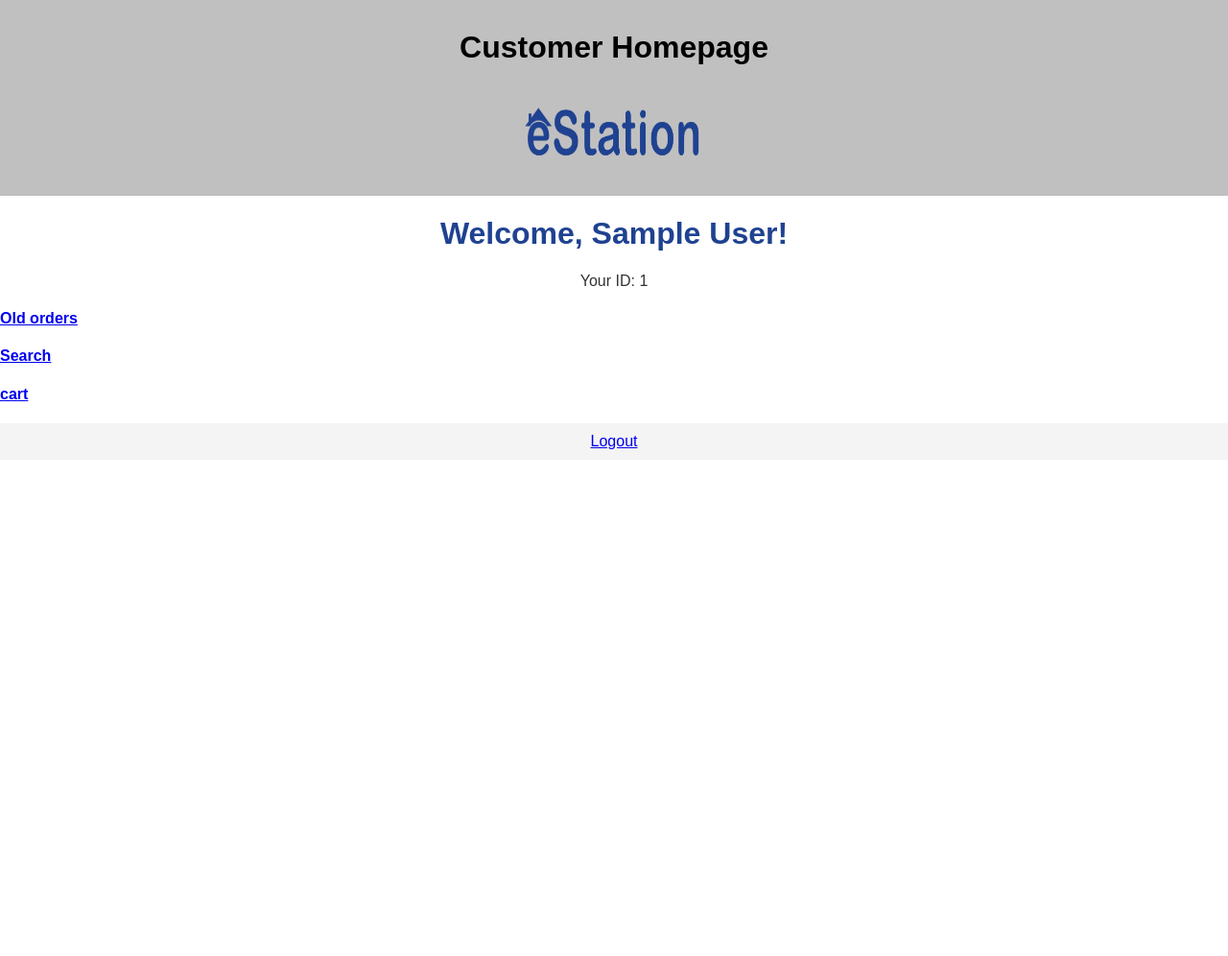
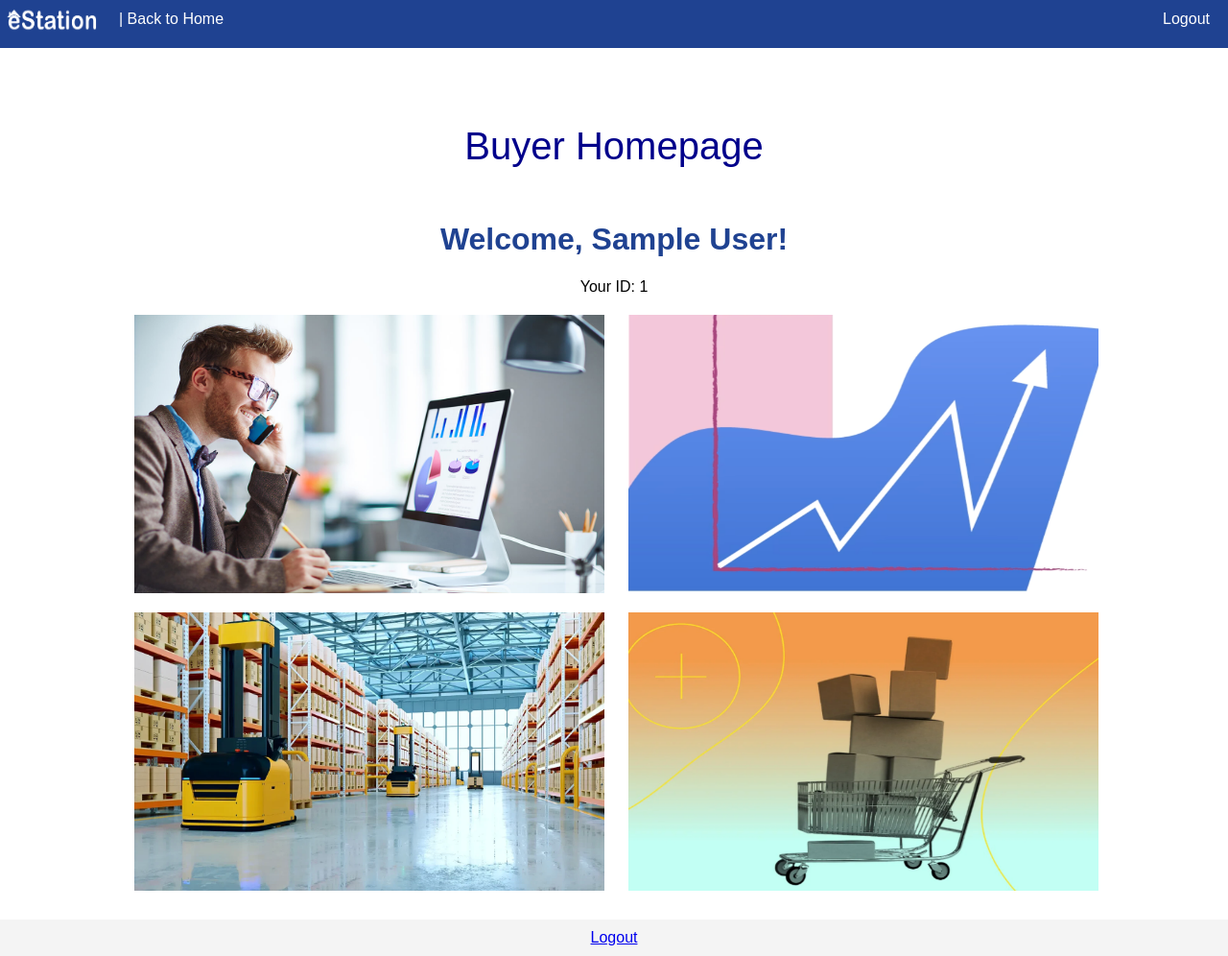
Before and after one commit to erinc0/Seniorproj, a Flask app: page /Bhomepage in a window 1280 px wide. Shown: the whole page at 96% size. Before the commit the page ends 468 px from the top, so only its background shows below. Run offline with Flask 3, Linux system fonts and the light colour scheme; the visitor is signed in with stand-in values (Sample User, id 1).

Commit message:
another one
another one

```diff
--- a/SCP/app.py
+++ b/SCP/app.py
@@ -66,7 +66,7 @@ def login():
                 msg = 'Logged in successfully !'
                 return redirect(url_for('Bhomepage'))
             else:
-                msg = 'Incorrect username / password !'
+                return jsonify({'Incorrect': 'wrong password/username'}), 201
         else:
             print("boser3")
             cursor.execute('SELECT * FROM Supplier WHERE SupplierEmail = ? AND SupplierPasscode = ?', (username, password, ))
@@ -80,7 +80,7 @@ def login():
                 msg = 'Logged in successfully !'
                 return redirect(url_for('Vhomepage'))
             else:
-                msg = 'Incorrect username / password !'
+                return jsonify({'Incorrect': 'wrong password/username'}), 201
     else:
         return render_template('login.html')
 
@@ -303,12 +303,29 @@ def update_cart(ItemID, quantity):
     conn = connect_db()
     cursor = conn.cursor()
     CartID = session['id']
-    cursor.execute("UPDATE CartItems SET CartQuantity = ? WHERE CartID = ? AND ProductID = ?",
+    try:
+        cursor.execute("UPDATE CartItems SET CartQuantity = ? WHERE CartID = ? AND ProductID = ?",
                            (quantity, CartID, ItemID))
-    return jsonify({'success': True}), 201
+        conn.commit()
+        return jsonify({'success': True}), 201
+    except sqlite3.Error as e:
+        return jsonify({'error': str(e)}), 500
+    finally:
+        conn.close()
 
-@app.route('/remove_from_cart', methods=['POST']) #purchase history
-def remove_from_cart():
+@app.route('/remove_from_cart/<int:ItemID>', methods=['DELETE']) #purchase history
+def remove_from_cart(ItemID):
+    conn = connect_db()
+    cursor = conn.cursor()
+    CartID = session['id']
+    try:
+        cursor.execute("DELETE FROM CartItems WHERE CartID = ? AND ProductID = ?", (CartID, ItemID))
+        conn.commit()
+        return jsonify({'success': True}), 201
+    except sqlite3.Error as e:
+        return jsonify({'error': str(e)}), 500
+    finally:
+        conn.close()
     return render_template('Cart.html')
 
 
--- a/SCP/templates/BuyerMainpage.html
+++ b/SCP/templates/BuyerMainpage.html
@@ -3,21 +3,68 @@
 <head>
     <meta charset="UTF-8">
     <title>Title</title>
-    <link rel="stylesheet" href="{{ url_for('static', filename='style.css') }}">
+    <link rel="stylesheet" href="{{ url_for('static', filename='homes.css') }}">
+	<style> img{
+	height: 290px;
+	width: 490px;
+	justify-self: center;
+	padding-left: 5px;
+	float: left;
+	}
+	</style>
 </head>
 <body>
+<div class = "topnav">
+    <img src = "{{ url_for('static', filename='whiteversion.webp') }}" alt="logo"
+         style="width: 100px;height:40px" >
+    <a href="Homepage.html">| Back to Home</a>
+    <a href="login.html" style="float: right"> Logout </a>
+
+</div>
 <header>
-
-    <h1 style="color: black"> Customer Homepage</h1>
-    <img src="{{ url_for('static', filename='estation1.png') }}" alt="logo"
-         style="width: 200px;height:100px">
+    Buyer Homepage
 </header>
 <main>
 	<h1>Welcome, {{ session['username'] }}!</h1>
     <p>Your ID: {{ session['id'] }}</p>
-    <h4> <a href="{{ url_for('cancel') }}"> Old orders</a></h4>
-	<h4> <a href="{{ url_for('search') }}"> Search</a></h4>
-	<h4> <a href="{{ url_for('cartpage') }}"> cart</a></h4>
+<div class="row nomargin">
+    <div class="container">
+        <a href="{{ url_for('contactus') }}">
+            <img src="{{ url_for('static', filename='PhoneCall.jpg')}}" class="opimage"></a>
+        <div class ="mid">
+            <div class ="text"> Contact us
+            </div>
+        </div>
+    </div>
+    <div class="container">
+        <a href="{{ url_for('cancel') }}">
+            <img src="{{ url_for('static', filename='graph.png')}}" class="opimage">
+        </a>
+        <div class="mid">
+            <div class ="text">Orders
+            </div>
+        </div>
+    </div>
+</div>
+<div class="row nomargin">
+    <div class="container">
+        <a href="{{ url_for('search') }}">
+            <img src="{{ url_for('static', filename='2.png')}}" class="opimage">    </a>
+        <div class="mid">
+            <div class="text"> Search
+            </div>
+        </div>
+    </div>
+
+    <div class="container">
+        <a href="{{ url_for('cartpage') }}">
+            <img src="{{ url_for('static', filename='3.png')}}" class="opimage">    </a>
+        <div class="mid">
+            <div class="text"> Cart
+            </div>
+        </div>
+    </div>
+</div>
 </main>
 </body>
 <footer>
--- a/SCP/templates/login.html
+++ b/SCP/templates/login.html
@@ -13,7 +13,7 @@
 <body>
 
 <div class = "topnav">
-    <img src="../static/estation1.png" alt="estation1.png"
+    <img src="{{ url_for('static', filename='estation1.png') }}" alt="estation1.png"
          style="width: 100px;height:60px">
     <a href="{{ url_for('contactus') }}" >Contact us</a>
     <a href="signup.html" style="float:right" >Sign up</a>
```
Also changed, not shown: SCP/templates/VendorMainpage.html (+55 -8 lines), SCP/SeniorCapstoneDatabase.db, SCP/static/2.png (added), SCP/static/3.png (added), SCP/static/PhoneCall.jpg (added), SCP/static/graph.png (added), SCP/static/sell.png (added), SCP/static/whiteversion.webp (added).
